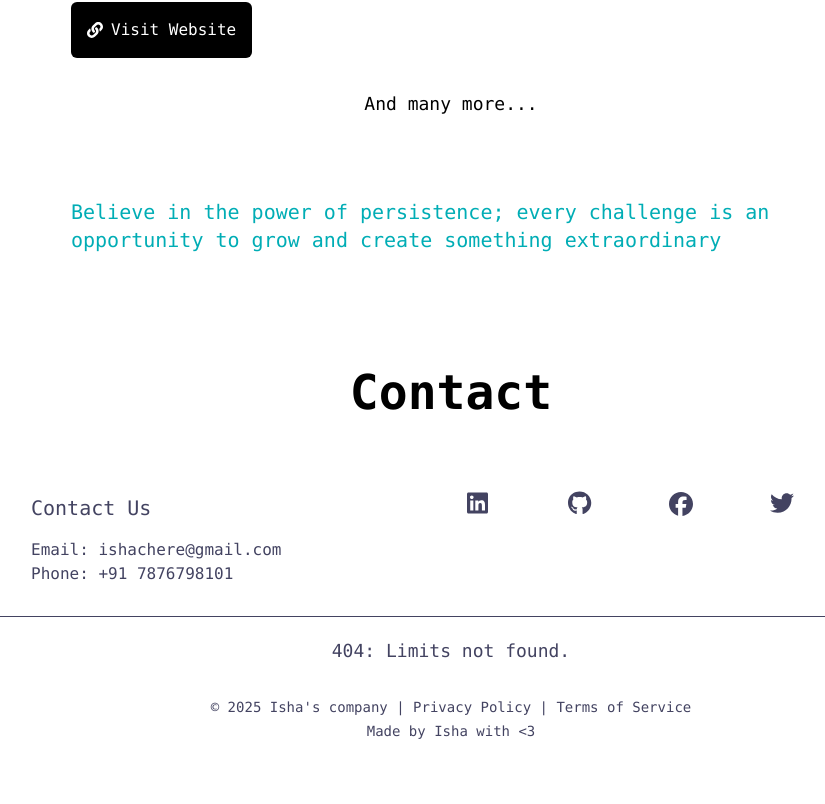
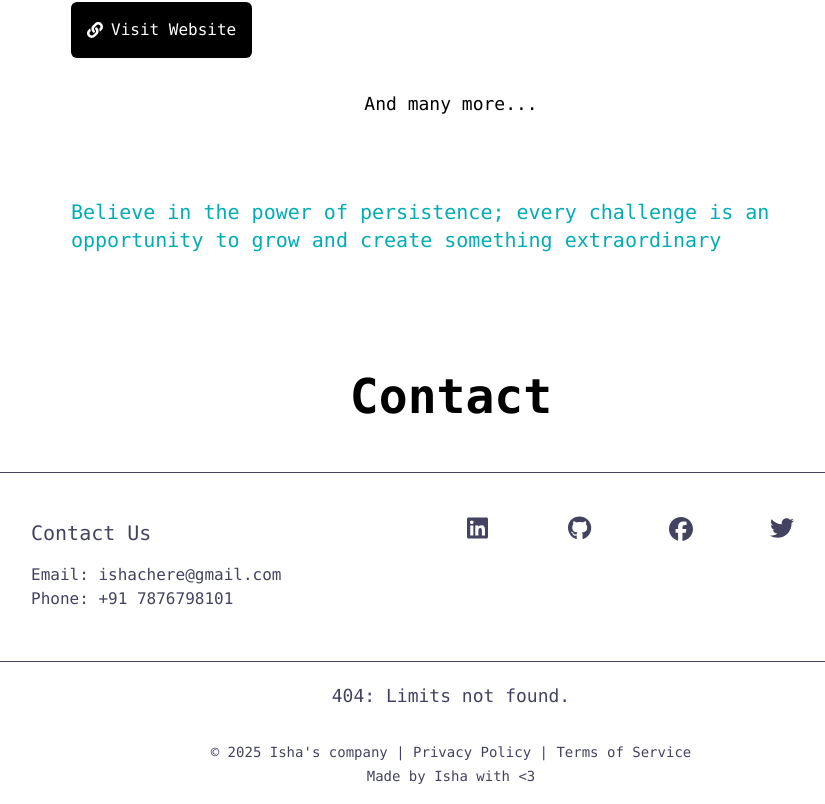
Before and after one commit to Isha-Chaudhary48/portfolio-site, a React (Vite) app: page / in a window 1280 px wide. Shown: the part 2986-3790 px from the top of the page, without its empty margins (189-1014 px from the left). Before the commit the page ends 3740 px from the top, so only its background shows below. Built offline with nearby package versions, Linux system fonts and the light colour scheme.

Commit message:
added horizontal line to the contact section

```diff
--- a/src/components/ContactSection.jsx
+++ b/src/components/ContactSection.jsx
@@ -11,11 +11,12 @@ export default function ContactSection() {
     <>
       <footer
         id="contact"
-        className="contact  h-[400px] flex justify-center items-center flex-col    p-10 text-start mb-0 mt-5    text-[#434361] font-mono"
+        className="contact  h-[450px] flex justify-center items-center flex-col    p-10 text-start mb-0 mt-5    text-[#434361] font-mono"
       >
         <h1 className="text-center text-2xl sm:text-4xl lg:text-5xl text-black font-semibold mb-8">
           Contact
         </h1>
+        <hr className="w-[100%] md:w-[85%] mt-5  " />
         <div className=" w-[100%] md:w-[70%]  grid grid-rows-1 grid-cols-2 justify-center items-center ">
           <div>
             <p className="text-xl pt-4 pb-4">Contact Us</p>
@@ -36,7 +37,7 @@ export default function ContactSection() {
             </a>
           </div>
         </div>
-        <hr className="w-[90%] md:w-[80%]  " />
+        <hr className="w-[100%] md:w-[85%] mt-5  " />
         <div className="flex justify-center"></div>
 
         <div className=" h-40 pl-5 pr-5 pt-5 flex justify-center items-center  text-[#434361] text-center  ">
```
